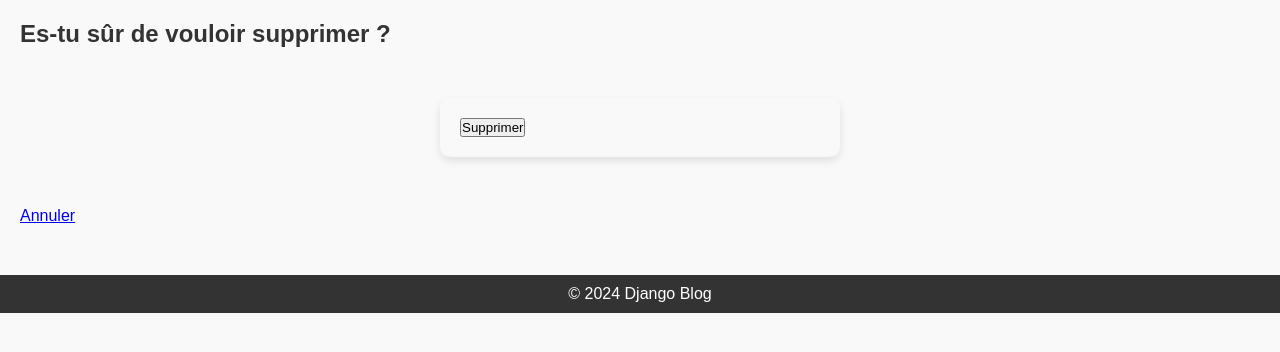
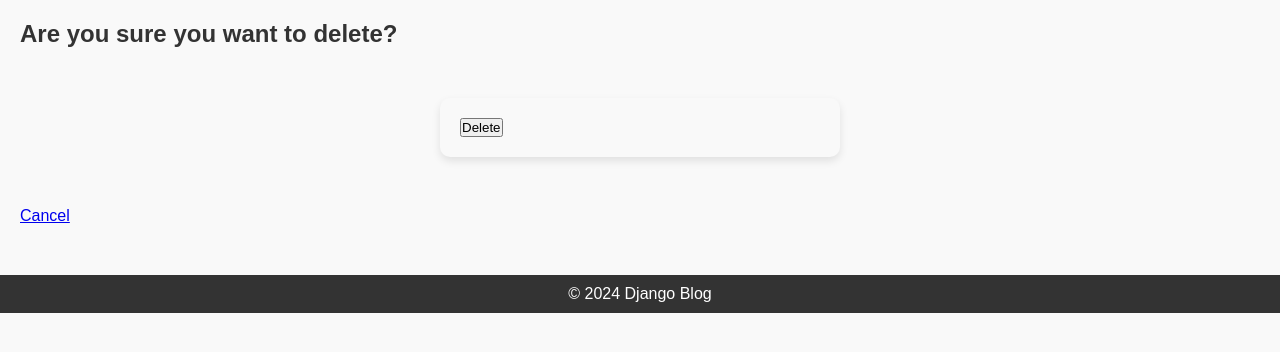
Before and after one commit to Tilbo239/Alx_DjangoLearnLab, a Django app: template django_blog/blog/templates/blog/comment_confirm_delete.html in a window 1280 px wide. Shown: the part 41-393 px from the top of the page. Run offline with Django 5.2, Linux system fonts and the light colour scheme; the template is opened without the code that fills it, so the values that code supplies are empty.

Commit message:
Comment CRUD

```diff
--- a/django_blog/blog/templates/blog/comment_confirm_delete.html
+++ b/django_blog/blog/templates/blog/comment_confirm_delete.html
@@ -1,10 +1,10 @@
 {% extends 'base.html' %}
 {% block content %}
-    <h2>Es-tu sûr de vouloir supprimer ?</h2>
+    <h2>Are you sure you want to delete?</h2>
     <form method="post">
         {% csrf_token %}
-        <button type="submit">Supprimer</button>
+        <button type="submit">Delete</button>
     </form>
-    <a href="{% url 'posts' %}">Annuler</a>
+    <a href="{% url 'posts' %}">Cancel</a>
 
 {% endblock %}
--- a/django_blog/blog/templates/blog/post_confirm_delete.html
+++ b/django_blog/blog/templates/blog/post_confirm_delete.html
@@ -1,10 +1,10 @@
 {% extends 'base.html' %}
 {% block content %}
-    <h2>Es-tu sûr de vouloir supprimer "{{ post.title }}" ?</h2>
+    <h2>Are you sure you want to delete? "{{ post.title }}" ?</h2>
     <form method="post">
         {% csrf_token %}
-        <button type="submit">Supprimer</button>
+        <button type="submit">Delete</button>
     </form>
-    <a href="{% url 'posts' %}">Annuler</a>
+    <a href="{% url 'posts' %}">Cancel</a>
 
 {% endblock %}
--- a/django_blog/blog/templates/blog/post_detail.html
+++ b/django_blog/blog/templates/blog/post_detail.html
@@ -2,7 +2,7 @@
 {% block content %}
     <h1>{{ post.title }}</h1>
     <p>{{ post.content }}</p>
-    <p>Écrit par {{ post.author }} - {{ post.created_at }}</p>
+    <p>Written by {{ post.author }} - {{ post.created_at }}</p>
     <h2>Comments ({{ post.comments.count }})</h2>
     <hr>
     {% for comment in post.comments.all %}
@@ -22,12 +22,12 @@
     <a href="{% url 'comment-create' post.pk %}">Add comment</a>
 
 {% else %}
-    <p><a href="{% url 'login' %}">Connectez-vous</a> pour ajouter un commentaire.</p>
+    <p><a href="{% url 'login' %}">Log in to add a comment.</a></p>
 {% endif %}
 
     {% if request.user == post.author %}
        <a href="{% url 'edit-post' post.pk %}">Update</a>
          <a href="{% url 'delete-post' post.pk %}">Delete</a>
     {% endif %}
-    <a href="{% url 'posts' %}">Retour</a>
+    <a href="{% url 'posts' %}">Back</a>
 {% endblock %}
--- a/django_blog/blog/urls.py
+++ b/django_blog/blog/urls.py
@@ -17,7 +17,7 @@ urlpatterns = [
     path('post/<int:pk>/update/', PostUpdateView.as_view(), name='edit-post'),
     path('post/<int:pk>/delete/', PostDeleteView.as_view(), name='delete-post'),
 
-    path('posts/<int:post_id>/comments/new/', CommentCreateView.as_view(), name='comment-create'),
-    path('comments/<int:pk>/edit/', CommentUpdateView.as_view(), name='comment-update'),
-    path('comments/<int:pk>/delete/', CommentDeleteView.as_view(), name='comment-delete'),
+    path('post/<int:post_id>/comments/new/', CommentCreateView.as_view(), name='comment-create'),
+    path('comment/<int:pk>/update/', CommentUpdateView.as_view(), name='comment-update'),
+    path('comment/<int:pk>/delete/', CommentDeleteView.as_view(), name='comment-delete'),
 ]
--- a/django_blog/blog/views.py
+++ b/django_blog/blog/views.py
@@ -135,7 +135,7 @@
 
 
     def test_func(self):
-        """Vérifie que l'utilisateur est bien l'auteur du commentaire"""
+        """Checks that the user is the author of the comment"""
         comment = self.get_object()
         return self.request.user == comment.author
 
@@ -147,7 +147,7 @@
     template_name = "blog/comment_confirm_delete.html"
 
     def test_func(self):
-        """Vérifie que l'utilisateur est bien l'auteur du commentaire"""
+        """Checks that the user is the author of the comment"""
         comment = self.get_object()
         return self.request.user == comment.author
 
```
